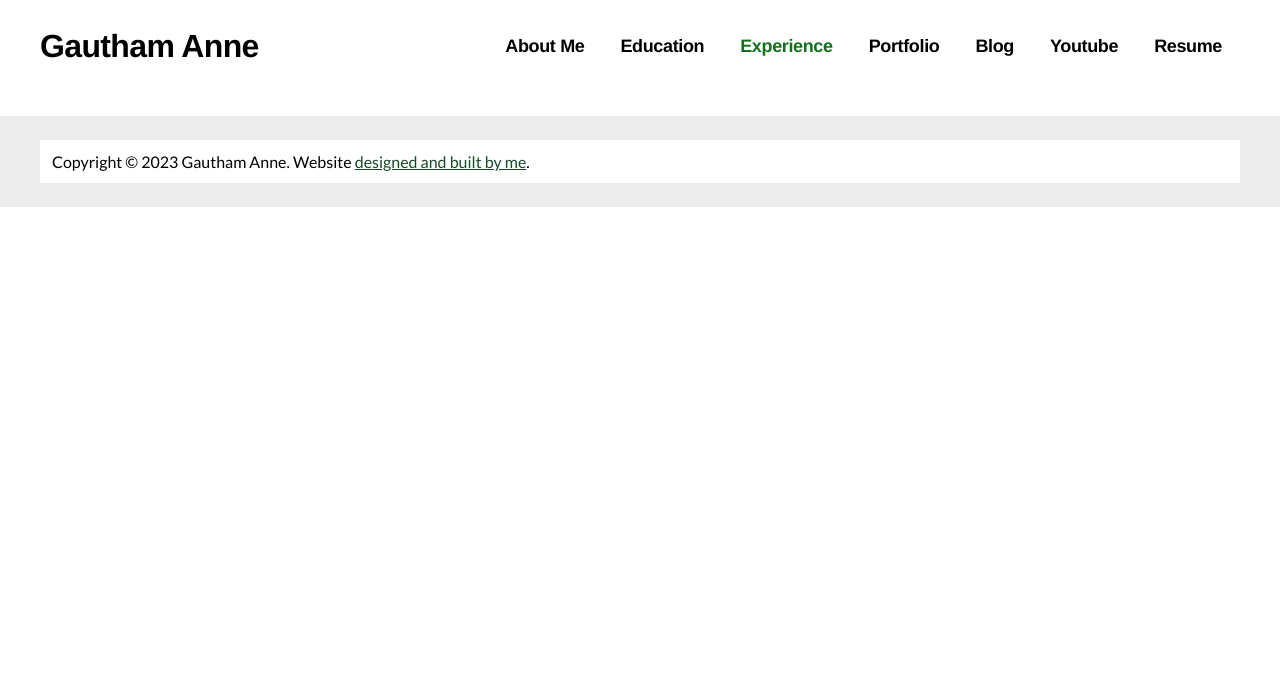
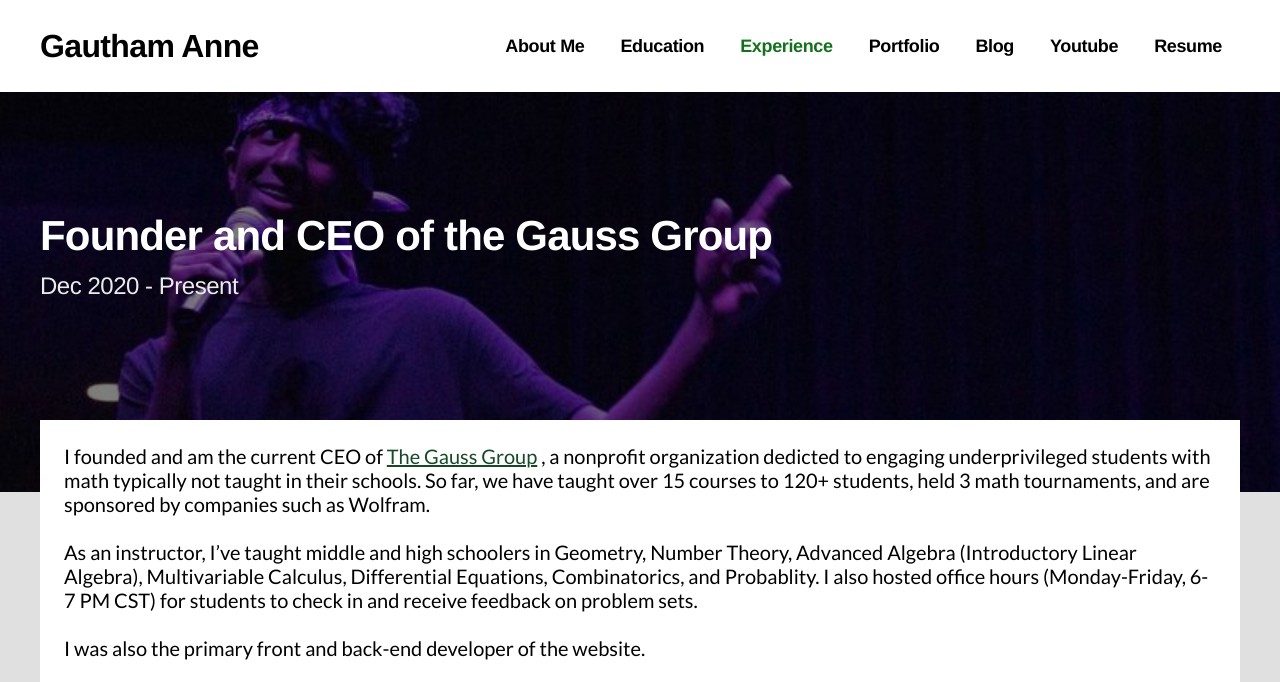
Before and after one commit to annegautham/annegautham.github.io, a Jekyll site: the page built from experience/ggroup.md, in a window 1280 px wide and 1400 px high. Shown: the top 682 px of the window. Built offline with Jekyll 4.4.1, drawn with Linux system fonts in a browser that asks for light colours; some web fonts are replaced; our own code applies the rules of GitHub Pages for plain Markdown files; some of the changed text lies outside the part shown; grey boxes are pictures that could not be loaded.

Commit message:
ggroup updates

```diff
--- a/experience/ggroup.md
+++ b/experience/ggroup.md
@@ -0,0 +1,35 @@
+---
+layout: detailpage
+title: Founder and CEO of the Gauss Group
+description: Dec 2020 - Present
+---
+
+I founded and am the current CEO of <a href="https://thegaussgroup.org">The Gauss Group</a> , a nonprofit organization dedicted to engaging underprivileged students with math typically not taught in their schools. So far, we have taught over 15 courses to 120+ students, held 3 math tournaments, and are sponsored by companies such as Wolfram.
+
+<br>
+
+As an instructor, I've taught middle and high schoolers in Geometry, Number Theory, Advanced Algebra (Introductory Linear Algebra), Multivariable Calculus, Differential Equations, Combinatorics, and Probablity. I also hosted office hours (Monday-Friday, 6-7 PM CST) for students to check in and receive feedback on problem sets.
+
+<br>
+
+I was also the primary front and back-end developer of the website.
+
+<br>
+
+<iframe height="600px" width="100%" src="/assets/documents/experience/GGroup Flyer.pdf"></iframe>
+<div class="caption">Flyer sent out to underprivileged schools / communities.</div>
+
+<br>
+
+<iframe height="600px" width="100%" src="/assets/documents/experience/Overcounting Lecture Slides.pdf"></iframe>
+<div class="caption">Sample Lecture Slides (Overcounting, Stars & Bars, etc.)</div>
+
+<br>
+
+<iframe height="600px" width="100%" src="/assets/documents/experience/Bezout's Identity Pset.pdf"></iframe>
+<div class="caption">Sample Number Theory Pset (Bézout's Identity)</div>
+
+<br>
+
+<iframe height="600px" width="100%" src="/assets/documents/experience/PreTest.pdf"></iframe>
+<div class="caption">Pre-Test for Medium Level Courses</div>
```
Also changed, not shown: experience/index.md (+9 -0 lines), assets/images/archive/engCraneProj.jpg (deleted), assets/images/experience/ggrouplogo.png (added), 6 other files.
